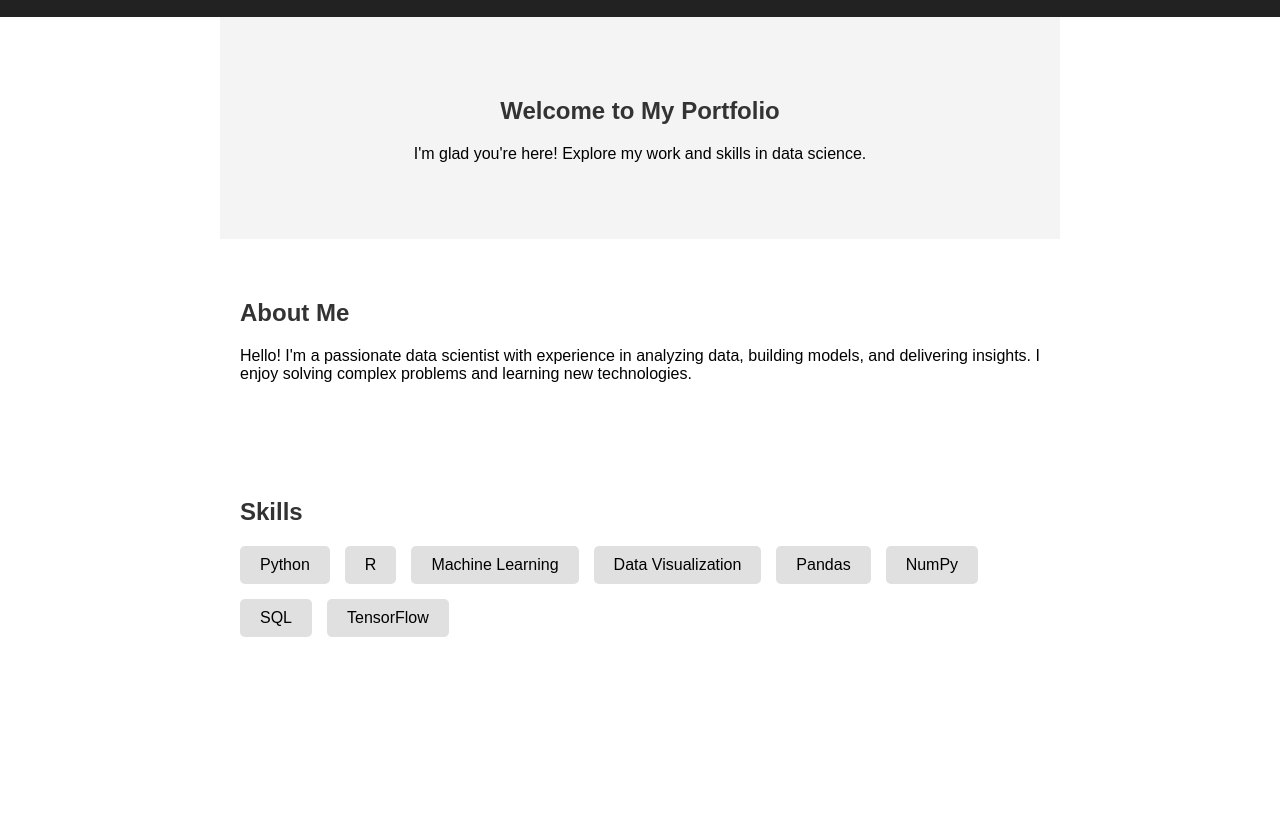
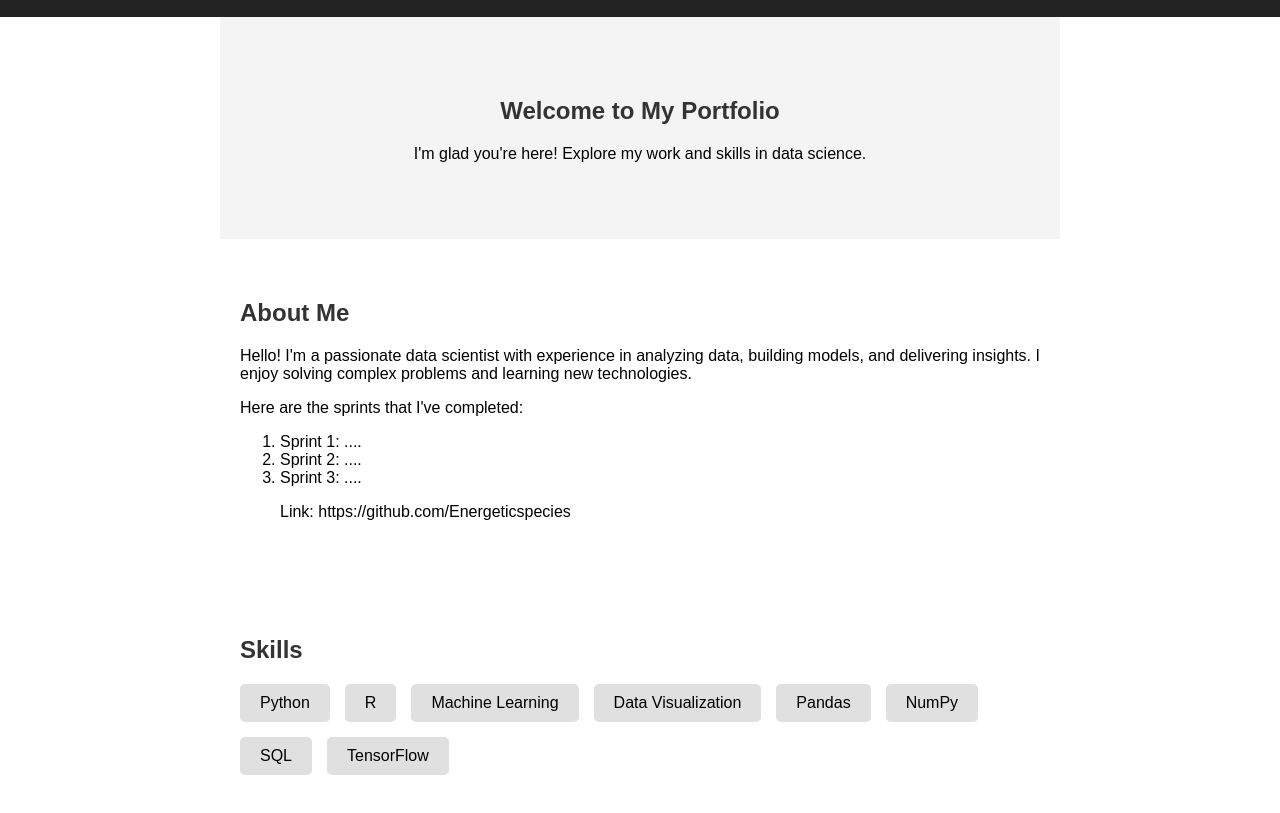
Before and after one commit to Energeticspecies/my-portfolio, a plain HTML site: page index.html in a window 1280 px wide. Shown: the part 121-934 px from the top of the page. Before the commit the page ends 800 px from the top, so only its background shows below. Drawn offline with Linux system fonts and the light colour scheme.

Commit message:
Update index.html

```diff
--- a/index.html
+++ b/index.html
@@ -38,6 +38,18 @@
         <p>
             Hello! I'm a passionate data scientist with experience in analyzing data, building models, and delivering insights. I enjoy solving complex problems and learning new technologies.
         </p>
+        <p>
+            Here are the sprints that I've completed:
+        </p>
+        <ol>
+         <li>Sprint 1: ....</li>
+         <li>Sprint 2: ....</li>
+         <li>Sprint 3: ....</li>
+
+        <p>
+            Link: https://github.com/Energeticspecies
+        </p>
+</ol>
     </section>
 
     <section id="skills">
```
